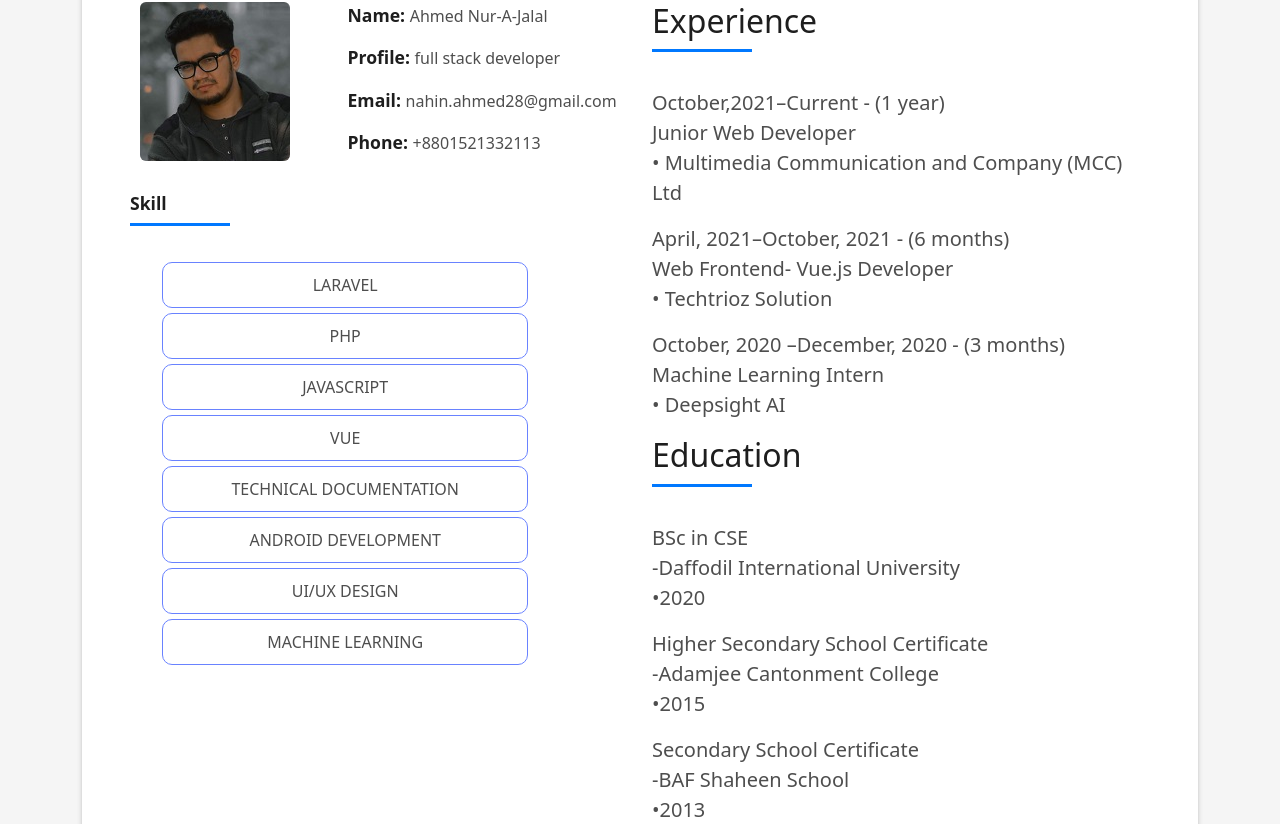
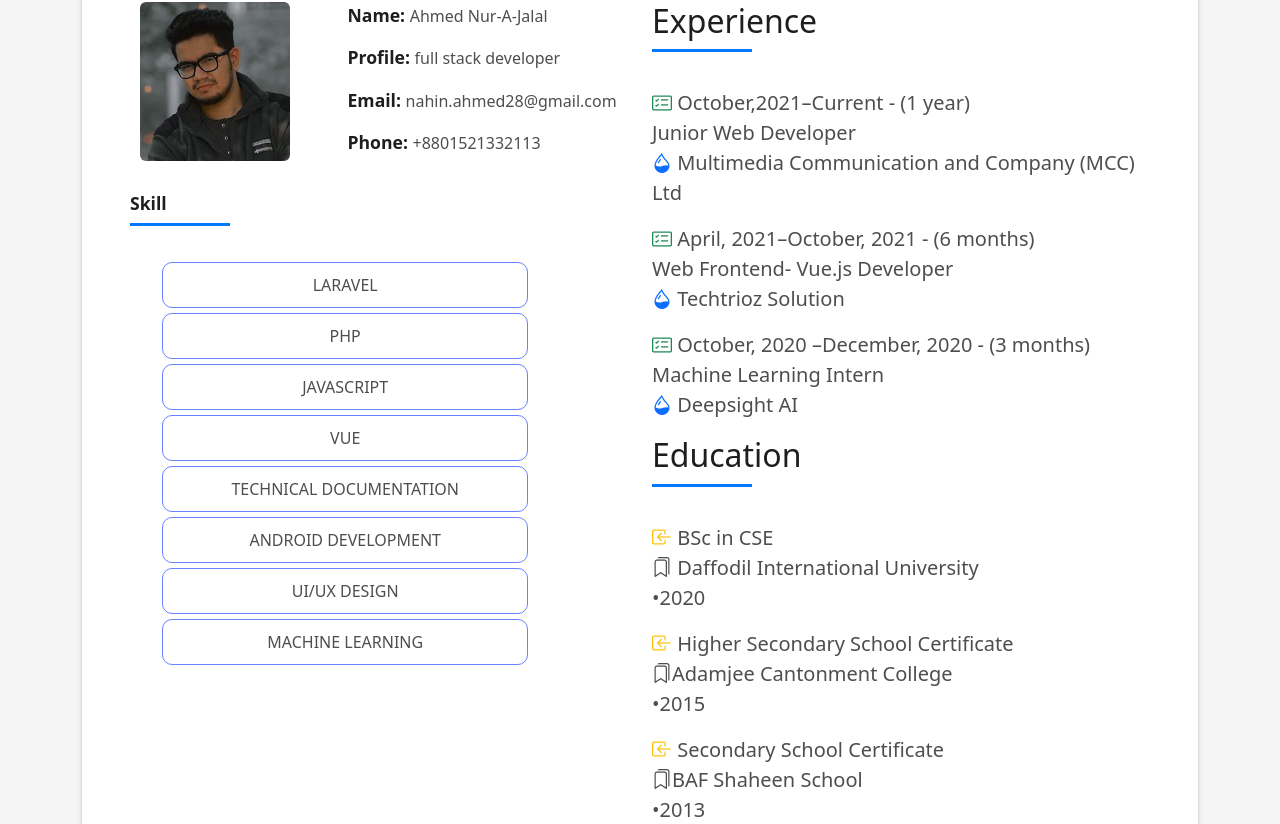
Before and after one commit to NahinAhmed28/nahin-portfolio-vue, a Vue app: page / in a window 1280 px wide. Shown: the part 816-1640 px from the top of the page. Built offline with nearby package versions, Linux system fonts and the light colour scheme.

Commit message:
contents updated

```diff
--- a/public/assets/css/style.css
+++ b/public/assets/css/style.css
@@ -1501,15 +1501,18 @@ footer .credits a {
   padding: 10px;
   text-align: center;
   text-transform: uppercase;
-  animation: fadeIn 2.5s linear;
+  animation: wipe-enter 5s linear;
   animation-fill-mode: both;
   border-radius: 10px;
+
 }
 
 .customli:hover{
   background-color: #7278ef;
   color: white;
   cursor: pointer;
+  width: 90%;
+  left: 8%;
 }
 @-webkit-keyframes fadeIn {
   0% {
--- a/src/pageComponents/About.vue
+++ b/src/pageComponents/About.vue
@@ -50,19 +50,19 @@
                     </h5>
                   </div>
                   <p class="lead">
-                    October,2021–Current - (1 year) <br>
+                    <i class="bi bi-card-checklist text-success"></i> <strong>  October,2021–Current - (1 year)</strong> <br>
                     Junior Web Developer <br>
-                    • Multimedia Communication and Company (MCC) Ltd
+                    <i class="bi bi-droplet-half text-primary"></i> Multimedia Communication and Company (MCC) Ltd
                   </p>
                   <p class="lead">
-                    April, 2021–October, 2021 - (6 months)<br>
+                    <i class="bi bi-card-checklist text-success"></i> <strong>April, 2021–October, 2021 - (6 months)</strong><br>
                     Web Frontend- Vue.js Developer<br>
-                    • Techtrioz Solution
+                    <i class="bi bi-droplet-half text-primary"></i> Techtrioz Solution
                   </p>
                   <p class="lead">
-                    October, 2020 –December, 2020 - (3 months)<br>
+                    <i class="bi bi-card-checklist text-success"></i> <strong>October, 2020 –December, 2020 - (3 months)</strong> <br>
                     Machine Learning Intern<br>
-                    • Deepsight AI
+                    <i class="bi bi-droplet-half text-primary"></i> Deepsight AI
                   </p>
                   <div class="title-box-2">
                   <h5 class="title-left">
@@ -70,18 +70,18 @@
                   </h5>
                   </div>
                   <p class="lead">
-                   BSc in CSE<br>
-                    -Daffodil International University<br>
+                    <i class="bi bi-box-arrow-in-left text-warning"></i> BSc in CSE<br>
+                    <i class="bi bi-bookmarks"></i> Daffodil International University<br>
                     •2020
                   </p>
                   <p class="lead">
-                    Higher Secondary School Certificate<br>
-                   -Adamjee Cantonment College<br>
+                    <i class="bi bi-box-arrow-in-left text-warning"></i> Higher Secondary School Certificate<br>
+                    <i class="bi bi-bookmarks"></i>Adamjee Cantonment College<br>
                     •2015
                   </p>
                   <p class="lead">
-                     Secondary School Certificate<br>
-                    -BAF Shaheen School<br>
+                    <i class="bi bi-box-arrow-in-left text-warning"></i> Secondary School Certificate<br>
+                    <i class="bi bi-bookmarks"></i>BAF Shaheen School<br>
                     •2013
                   </p>
 
```
Also changed, not shown: public/assets/vendor/bootstrap-icons/bootstrap-icons.css.
